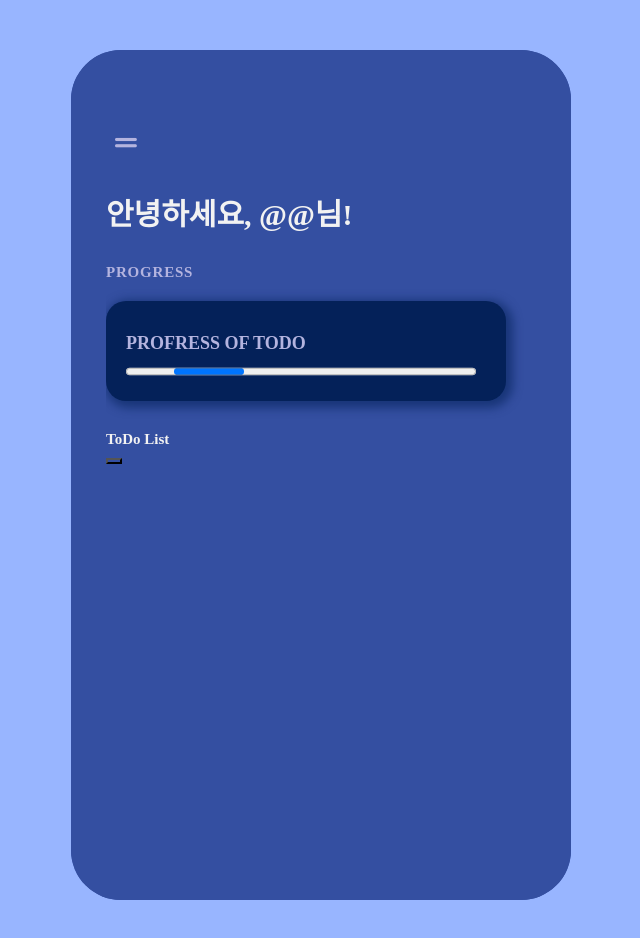
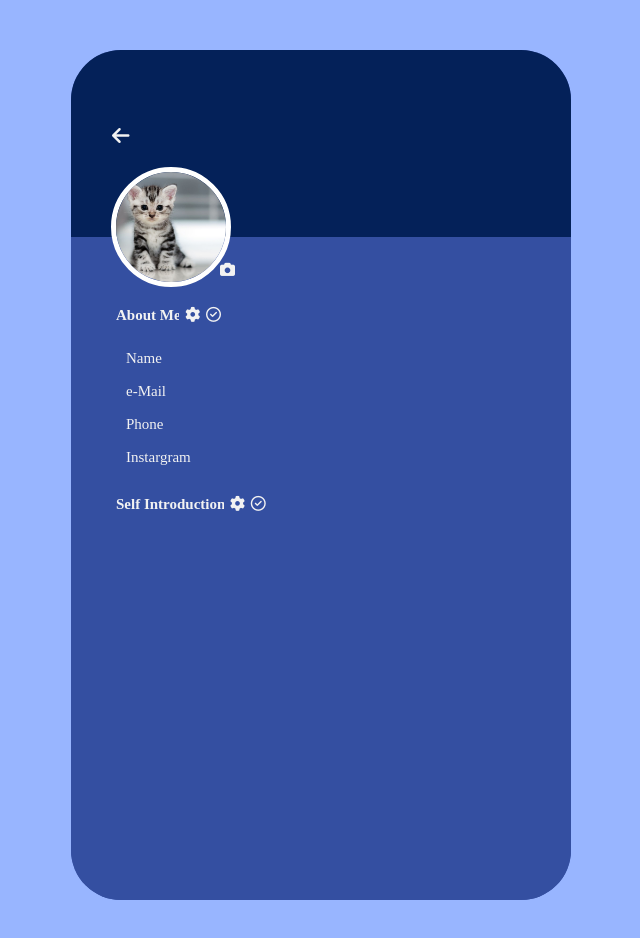
Before and after one commit to chaehee-Jin/TodoList_Teample, a plain HTML site: page todo_teample/todo_tp.html in a window 1280 px wide. Shown: the whole page, without its empty margins (319-959 px from the left). Drawn offline with Linux system fonts and the light colour scheme; files whose address does not match are found by name.

Commit message:
user디자인 완료

```diff
--- a/todo_teample/css/index.css
+++ b/todo_teample/css/index.css
@@ -4,10 +4,6 @@
     overflow: hidden;
     background-color: #344FA1;
 }
-.user-container {
-    background: linear-gradient(to bottom, #042159 0%, #042159 20%, #344FA1 20%, #344FA1 100%);
-}
-
 
 .page-main {
     margin: 75px auto;
@@ -19,16 +15,12 @@
 .main-hidden {
     display: none;
 }
+
 /* .todo-input-container button{
     border: none;
     background-color:#344FA1 ;
 } */
-button {
-    /* border: none; */
-    background-color: #344FA1;
 
-
-}
 
 .main-header {
     display: flex;
@@ -109,56 +101,90 @@ button {
 
 
 
+/* user information page */
+.user-container {
+    background: linear-gradient(to bottom, #042159 0%, #042159 22%, #344FA1 22%, #344FA1 100%);
 
-.main-title {
+}
+
+.home-button {
+    border: none;
+    cursor: pointer;
+}
+
+.home-button i {
+    font-size: 20px;
+
+}
+
+/* .main-title {
     justify-content: center;
     align-items: center;
-    margin: 20px 80px 20px 20px;
-    padding: 0px;
-    font-size: 30px;
+
+    font-size: 20px;
+
+} */
+.info-photo-container {
+    position: relative;
+    width: 120px;
 }
 
-.info-photo{
-    position: relative;
+.info-photo {
+    border: 5px solid white;
     display: flex;
     justify-content: center;
     align-items: center;
+    border-radius: 50%;
 
-    margin: 5px 10px 10px 5px;
+    margin: 20px 10px 10px 5px;
     padding: 5px;
 
-    width: 80%;
-    height: 180px;
+    width: 120px;
+    height: 120px;
     overflow: hidden;
     cursor: pointer;
 
 }
-.photo {
-    border-radius: 50%;
-}
-.info-photo:hover{
+
+.info-photo:hover {
     opacity: 0.8;
 }
-.photo-file{
+
+.photo-file {
     display: none;
 }
-.info-photo img{
-    /* width: 100%; */
-    height: 100%;
+
+.info-photo img {
+    height: 120%;
 }
-.change-nav{
+
+.photo-button{
+    border: none;
+
+    cursor: pointer;
+}
+
+
+.modify-button,
+.save-button {
+    border: none;
+    background-color: #344FA1;
+    cursor: pointer;
+    margin: -5px;
+
+
+}
+
+.change-nav {
     position: absolute;
     bottom: 3px;
-    right: 3px;
-
-    display: none;
-
+    right: -20px;
     border-radius: 5px;
     padding: 5px;
-    background-color: #344FA1;
     color: white;
     font-size: 12px;
 }
+
 .info-photo:hover .change-nav {
     display: block;
 }
@@ -176,10 +202,6 @@ button {
     cursor: default;
 }
 
-.button-hidden {
-    display: none;
-}
-
 .info-detail {
     margin: 20px 10px 10px 20px;
 }
@@ -193,7 +215,7 @@ button {
 .introduce-input {
     border-bottom: 1px solid #344FA1;
     width: 100%;
-    height: 100px;
+    height: 150px;
     resize: none;
     background-color: #344FA1;
 }
--- a/todo_teample/todo_tp.html
+++ b/todo_teample/todo_tp.html
@@ -54,7 +54,7 @@
             </div>
         </aside>
         <!-- TODO LIST -->
-        <main class="main-container todo-container">
+        <main class="main-container todo-container main-hidden">
             <div class="page-main">
                 <header class="main-header">
                     <button class="aside-button">
@@ -88,16 +88,26 @@
         <main class="main-container user-container">
             <div class="page-main">
                 <header class="main-header">
-                    <h1 class="main-title">User Information</h1>
+                    <button class="home-button">
+                        <i class="fa-solid fa-arrow-left"></i>
+                    </button>
+                    <!-- <h1 class="main-title">User Information</h1> -->
                 </header>
                 <!-- 유저 프로필 이미지(변경 및 삭제 가능) -->
+                <div class="info-photo-container">
                     <div class="info-photo">
                         <form class="photo-form">
                             <input type="file" class="photo-file" name="file">
                         </form>
                         <img class="photo" src="./image/cat.jpg">
-                    <div class="change-nav"></div>
                     </div>
+                    <div class="change-nav">
+                        <button class="photo-button">
+                            <i class="fa-solid fa-camera"></i>
+                        </button>
+                    </div>
+                </div>
+
                 <!-- 유저 프로필 내용 -->
                 <div class="info-main">
                     <!-- 유저 정보(이름, 전화번호, 이메일, 홈페이지 주소) -->
@@ -108,7 +118,7 @@
                             <!-- !!톱니바퀴 모양과 체크모양을 수정버튼으로 줌 -->
                             <i class="fa-solid fa-gear"></i>
                         </button>
-                        <button class="modify-button s-aboutme button-hidden">
+                        <button class="save-button s-aboutme">
                             <i class="fa-regular fa-circle-check"></i>
                         </button>
                     </h1>
@@ -140,16 +150,16 @@
                         <!-- Self Introduce 타이틀(수정, 삭제 버튼) -->
                         <h1 class="info-title">
                             Self Introduction
+                            <!-- !!톱니바퀴 모양과 체크모양을 수정버튼으로 줌 -->
                             <button class="modify-button m-introduce">
-                                <!-- !!톱니바퀴 모양을 수정버튼으로 줌, 그래서 하나만 필요!! -->
                                 <i class="fa-solid fa-gear"></i>
                             </button>
-                            <button class="modify-button s-introduce button-hidden">
+                            <button class="save-button s-introduce">
                                 <i class="fa-regular fa-circle-check"></i>
                             </button>
                         </h1>
                         <!-- 자기소개 입력창 -->
-                        <textarea class="introduce-input" disabled></textarea>
+                        <textarea class="introduce-input"></textarea>
                     </div>
                 </div>
             </div>
```
Lines whose indentation alone changed are shown as unchanged.
